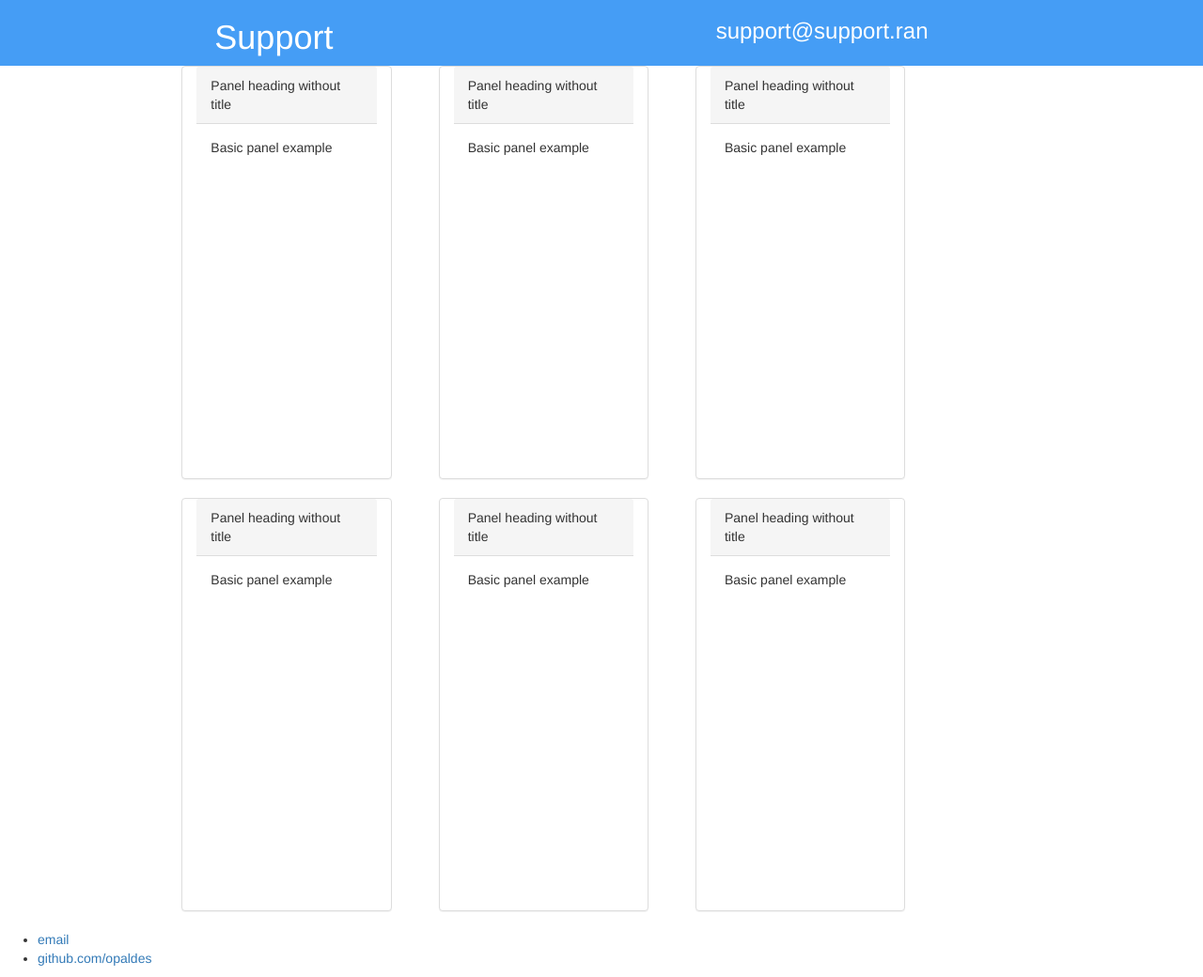
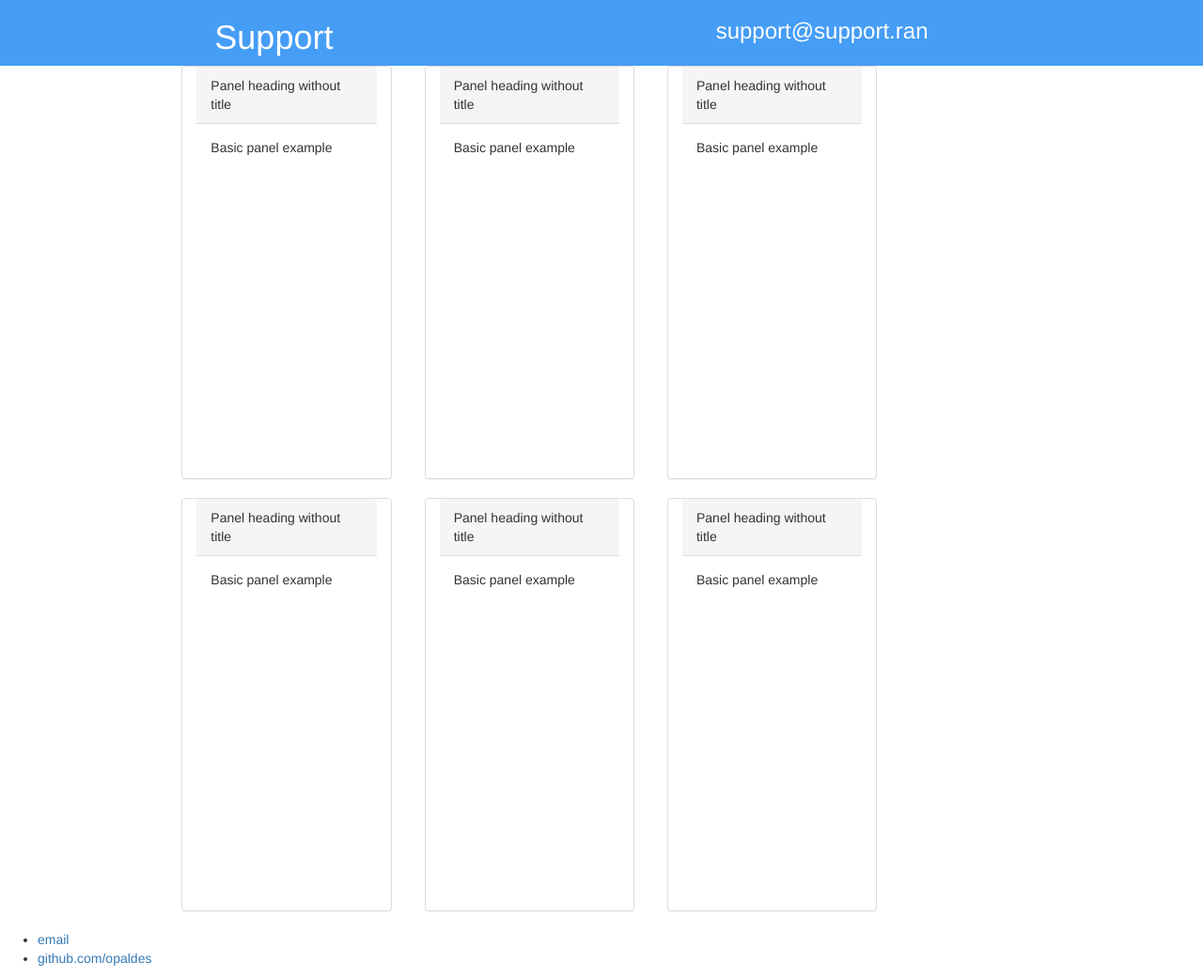
Before and after one commit to jeremy-seipelt/opaldes.github.io, a Jekyll site: the page built from index.html, in a window 1280 px wide. Shown: the whole page at 94% size. Built offline with Jekyll 4.4.1, drawn with Linux system fonts in a browser that asks for light colours.

Commit message:
Update main.css

```diff
--- a/css/main.css
+++ b/css/main.css
@@ -3,6 +3,7 @@
   color:#FFFFFF;
 }
 .index-panel {
-  margin-right:50px;
+  margin-right:35px;
   height:440px;
+  width:20%;
 }
```
